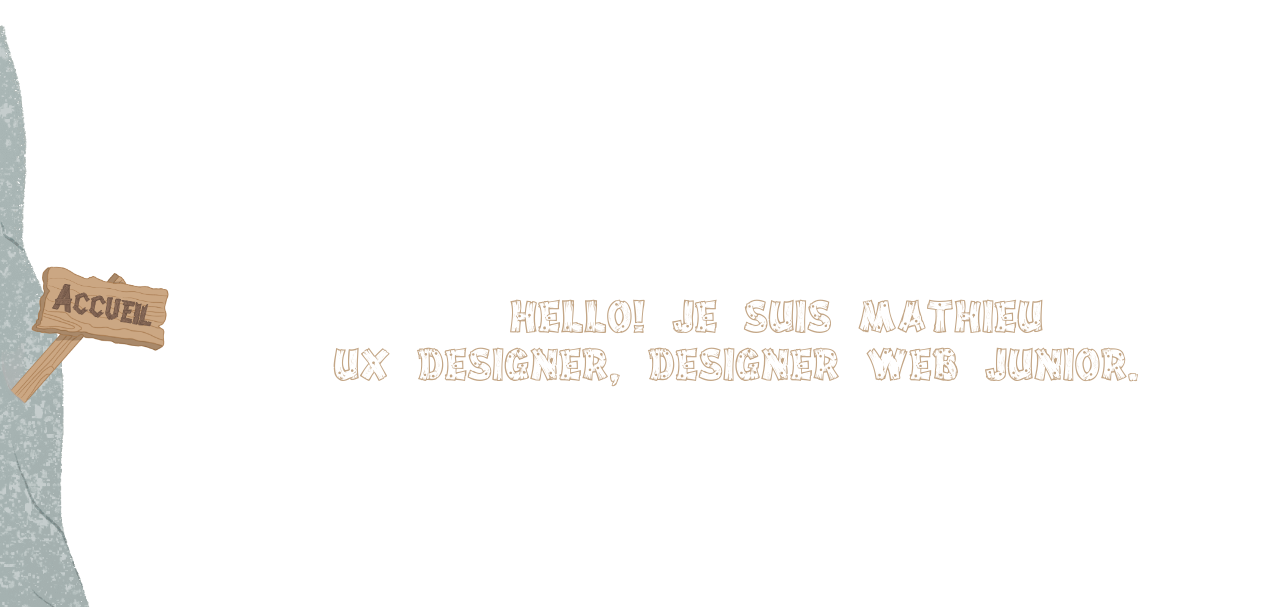
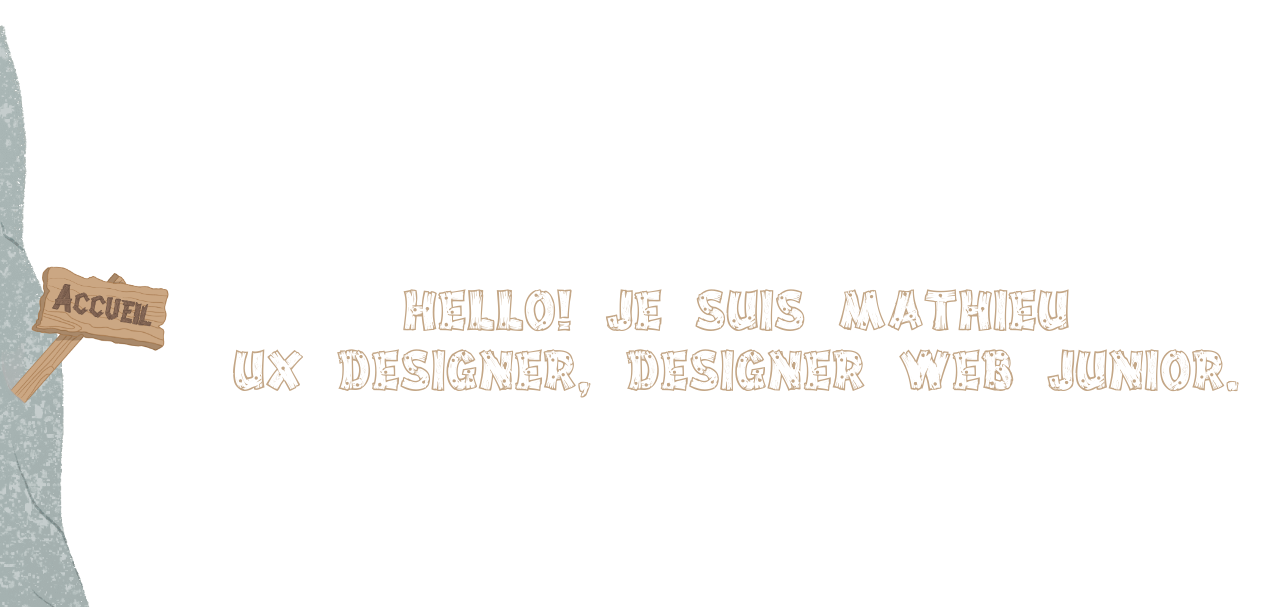
Before and after one commit to mathieuradjouki/portfolio, a PHP site: page / in a window 1280 px wide. Shown: the part 33-640 px from the top of the page. Run offline with PHP 8.4, Linux system fonts and the light colour scheme; style sheets or scripts are compiled from the project's sources; some web fonts are replaced.

Commit message:
update base, update size for h1

```diff
--- a/assets/sass/base/_base.scss
+++ b/assets/sass/base/_base.scss
@@ -10,9 +10,7 @@ html {
         h1{
             font-family: 'drifttyperegular';
             color: #C3A686;
-            .headline{
-                margin-left: 10%;
-            }
+            font-size: 50px;
         }
         h2{
             font-family: 'drifttypesolid';
```
